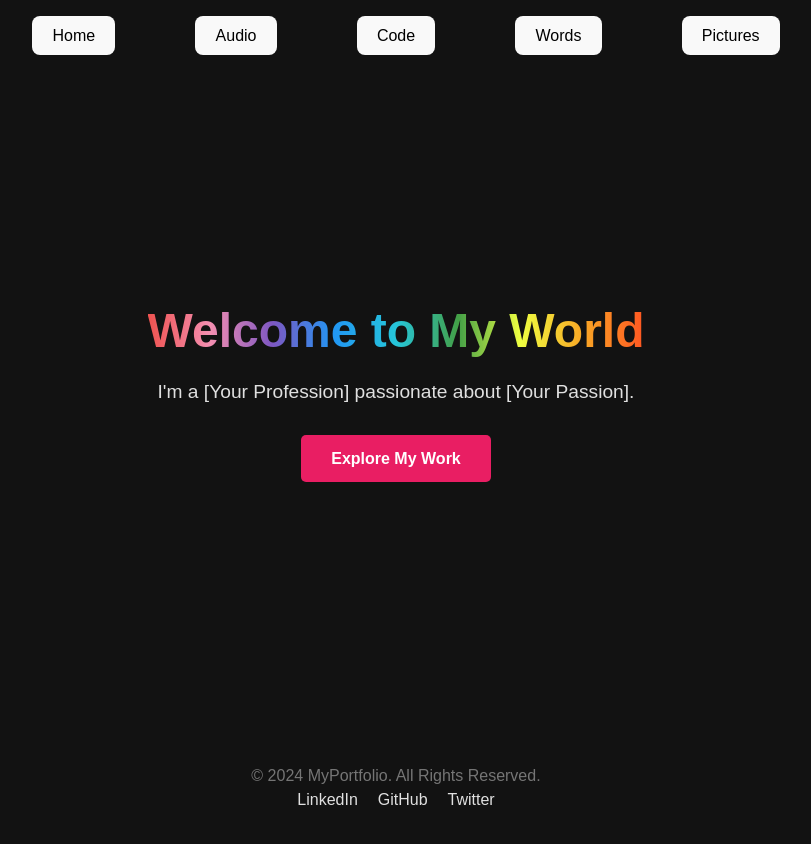
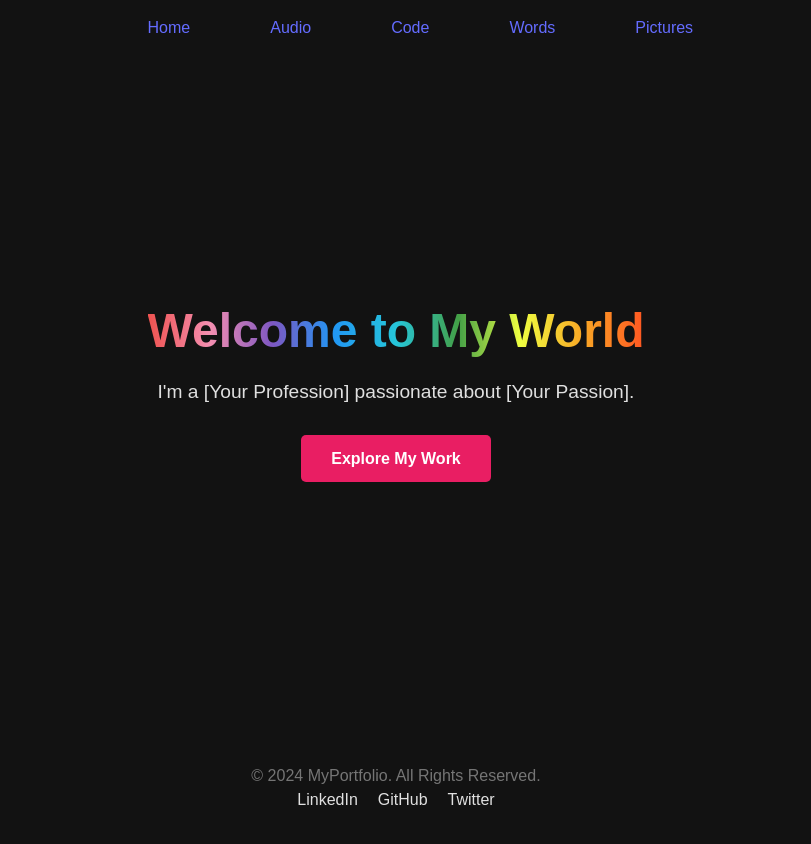
Before and after one commit to CeeFM/journey-fm, a React (Vite) app: page / in a window 1280 px wide. Shown: the top 844 px of the page, without its empty margins (244-1055 px from the left). Built offline with nearby package versions, Linux system fonts and the light colour scheme.

Commit message:
navbar moving mad, trying to fix

```diff
--- a/src/App.css
+++ b/src/App.css
@@ -24,7 +24,6 @@
 
 #fuckinghell {
   margin-top: 0rem;
-  margin-left: -9vw;
   margin-bottom: 5rem;
   text-align: center;
 }
--- a/src/views/CodeProjects.jsx
+++ b/src/views/CodeProjects.jsx
@@ -6,9 +6,9 @@ function CodeProjects() {
 
     return (
         <>
-            <div className='w-50'>
+            <div className='w-25' style={{"margin-top": '25vh', "width": "100%"}}>
                 <h1>Code</h1>
-                <p className='w-50'>Here's where you can find all of the code projects I've added so far</p>
+                <p className='w-25'>Here's where you can find all of the code projects I've added so far</p>
             </div>
             <div>
                 <h3>Decideify (March 2023)</h3>
--- a/src/views/Nav.jsx
+++ b/src/views/Nav.jsx
@@ -14,19 +14,19 @@ function Nav() {
                     <div id="navbarNav">
                         <ul class="navbar-nav">
                             <li class="nav-item">
-                                <button class="nav-link active" aria-current="page" href="#">Home</button>
+                                <a class="btn" aria-current="page" href="/">Home</a>
                             </li>
                             <li class="nav-item">
-                                <button class="nav-link" href="/audio">Audio</button>
+                                <a class="btn" href="/audio">Audio</a>
                             </li>
                             <li class="nav-item">
-                                <button class="nav-link" href="/code">Code</button>
+                                <a class="btn" href="/code">Code</a>
                             </li>
                             <li class="nav-item">
-                                <button class="nav-link" href="/words">Words</button>
+                                <a class="btn" href="/words">Words</a>
                             </li>
                             <li class="nav-item">
-                                <button class="nav-link" href="/pictures">Pictures</button>
+                                <a class="btn" href="/pictures">Pictures</a>
                             </li>
                         </ul>
                     </div>
```
